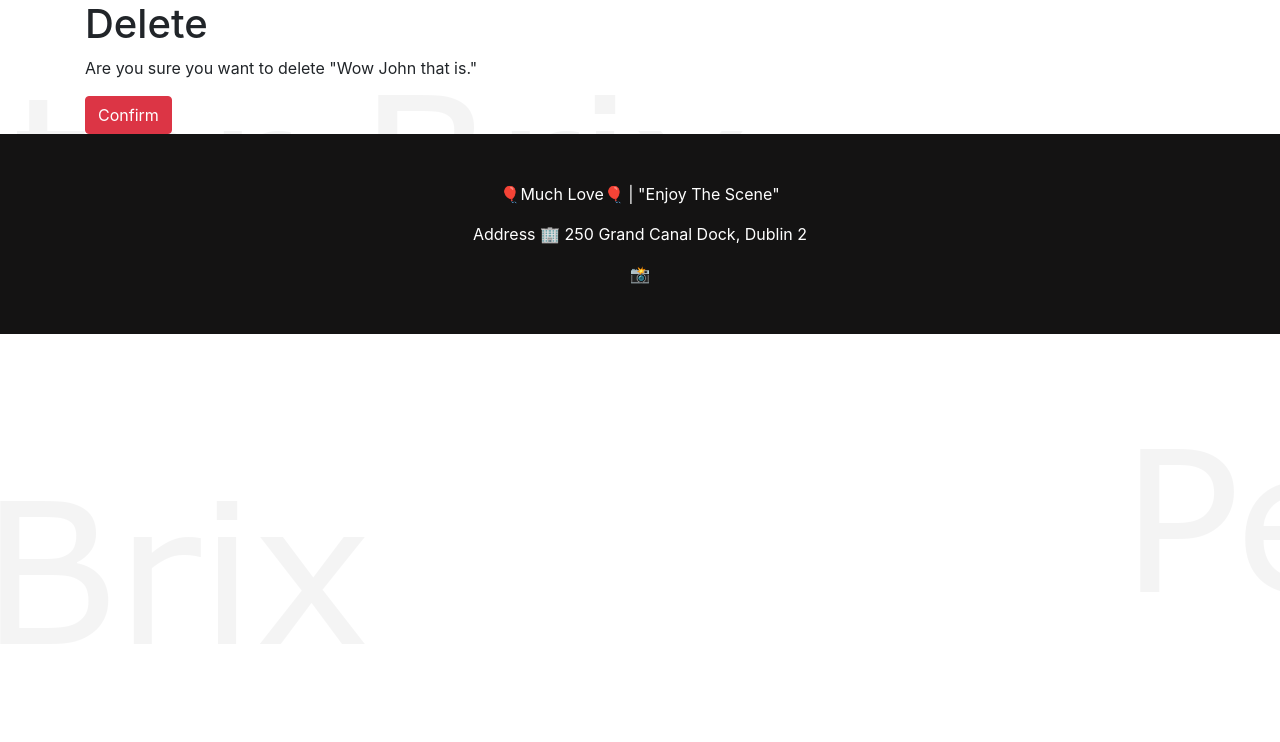
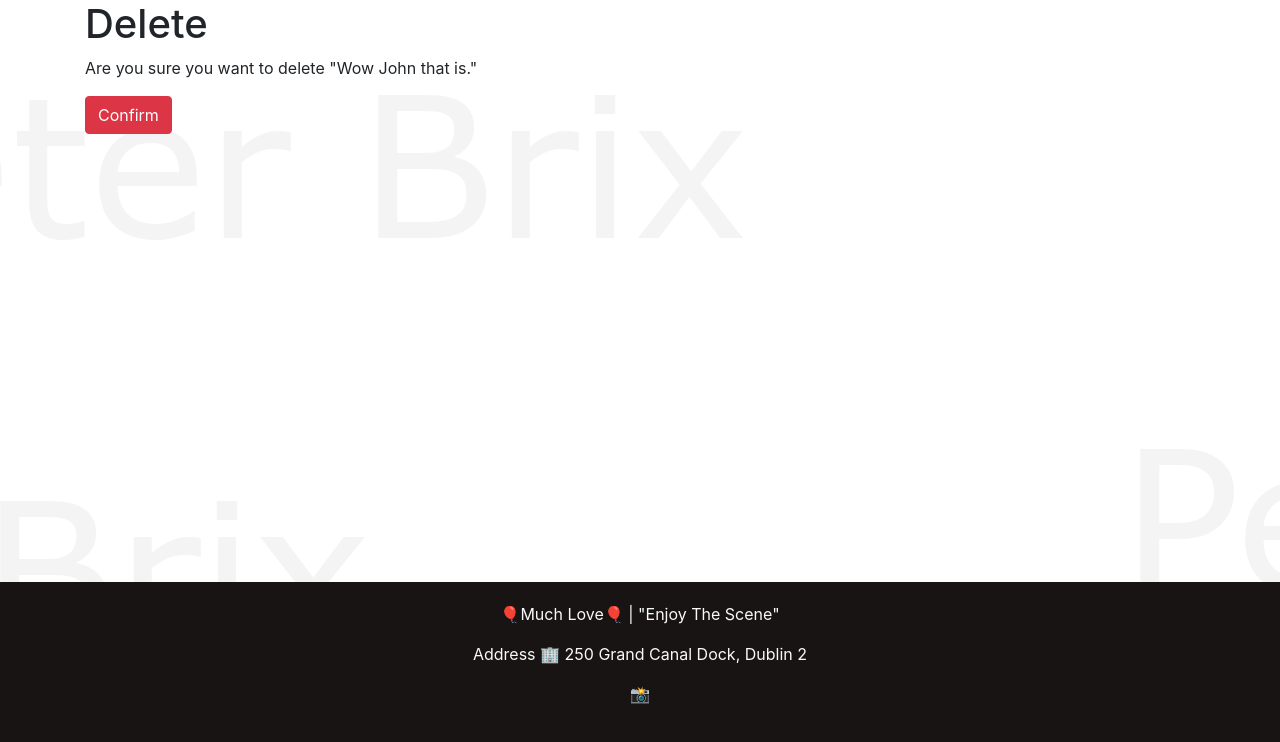
Before and after one commit to Matthew0007/djangoWebiste, a Django app: page /feedback/3/delete/ in a window 1280 px wide. Shown: the part 58-800 px from the top of the page. Run offline with Django 3.2, Linux system fonts and the light colour scheme; data comes from the database, SQL or seed files in the repository; both versions use the stored data as it was after the commit; parts of the project's set-up code (start-up, migrations or seed data) failed here and were passed over.

Commit message:
changed div to footer and fixed to bottom

```diff
--- a/templates/base.html
+++ b/templates/base.html
@@ -70,15 +70,30 @@
         </div>
 
     </div>
-    <div style="background-color: rgb(20, 19, 19); color: white;" class="container-fluid pt-5 pb-5 mx-auto text-center">
-    🎈Much Love🎈 | "Enjoy The Scene"
-    <div class="text-center pt-3">
-        Address 🏢 250 Grand Canal Dock, Dublin 2
-    </div>
-    <div class="text-center pt-3">
-        📸
-    </div>
-    </div>
+
+    <div class="fixed-bottom">
+    <footer style="background-color: rgb(24, 20, 20); padding: 20px">
+            <div class="row text-center">
+                <div class="col-md-4"></div>
+                <div class="col-md-4"><p class="text-light">🎈Much Love🎈 | "Enjoy The Scene"</p></div>
+                <div class="col-md-4"></div>
+            </div>
+
+                <div class="row text-center">
+                    <div class="col-md-4"></div>
+                    <div class="col-md-4"><p class="text-light">Address 🏢 250 Grand Canal Dock, Dublin 2</p></div>
+                    <div class="col-md-4"></div>
+                </div>
+
+                <div class="row text-center">
+                    <div class="col-md-4"></div>
+                    <div class="col-md-4"><p class="text-light">📸</p></div>
+                    <div class="col-md-4"></div>
+                </div>
+
+            </div>
+        </div>
+    </footer>
 
 
 
```
Also changed, not shown: db.sqlite3.
